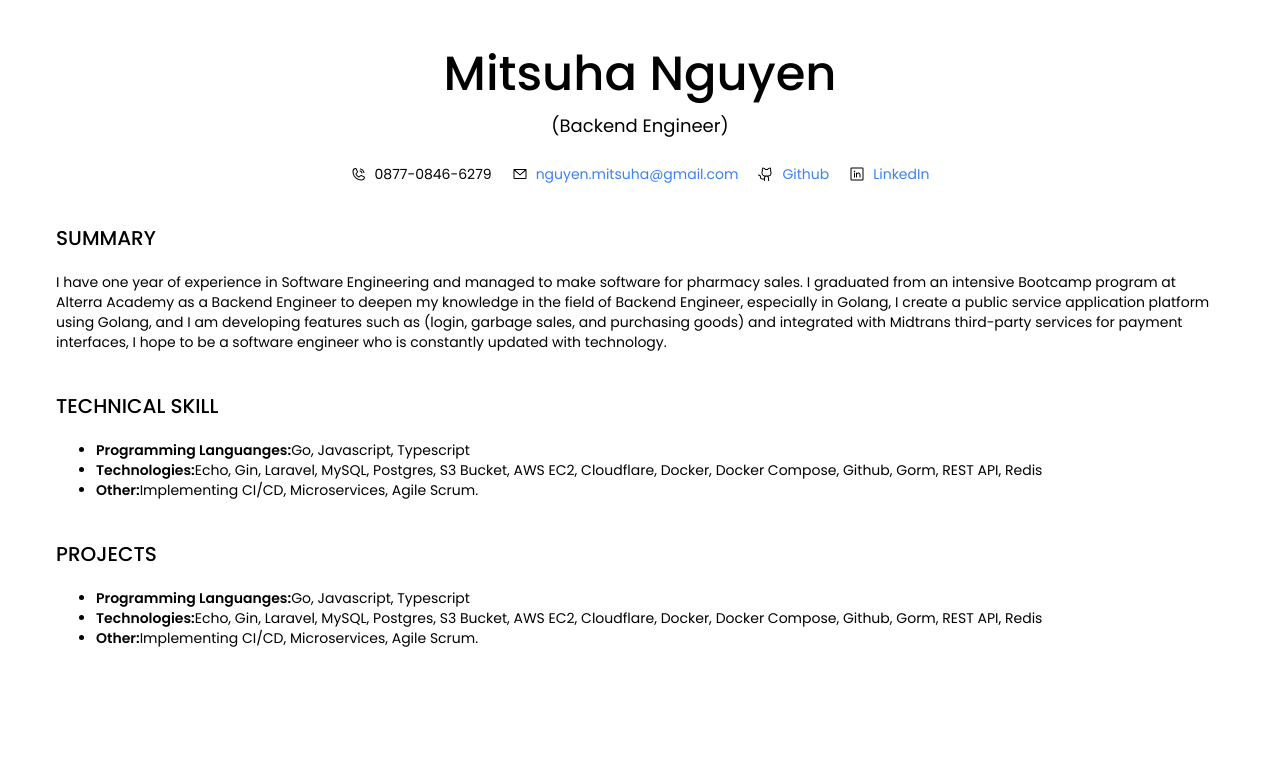
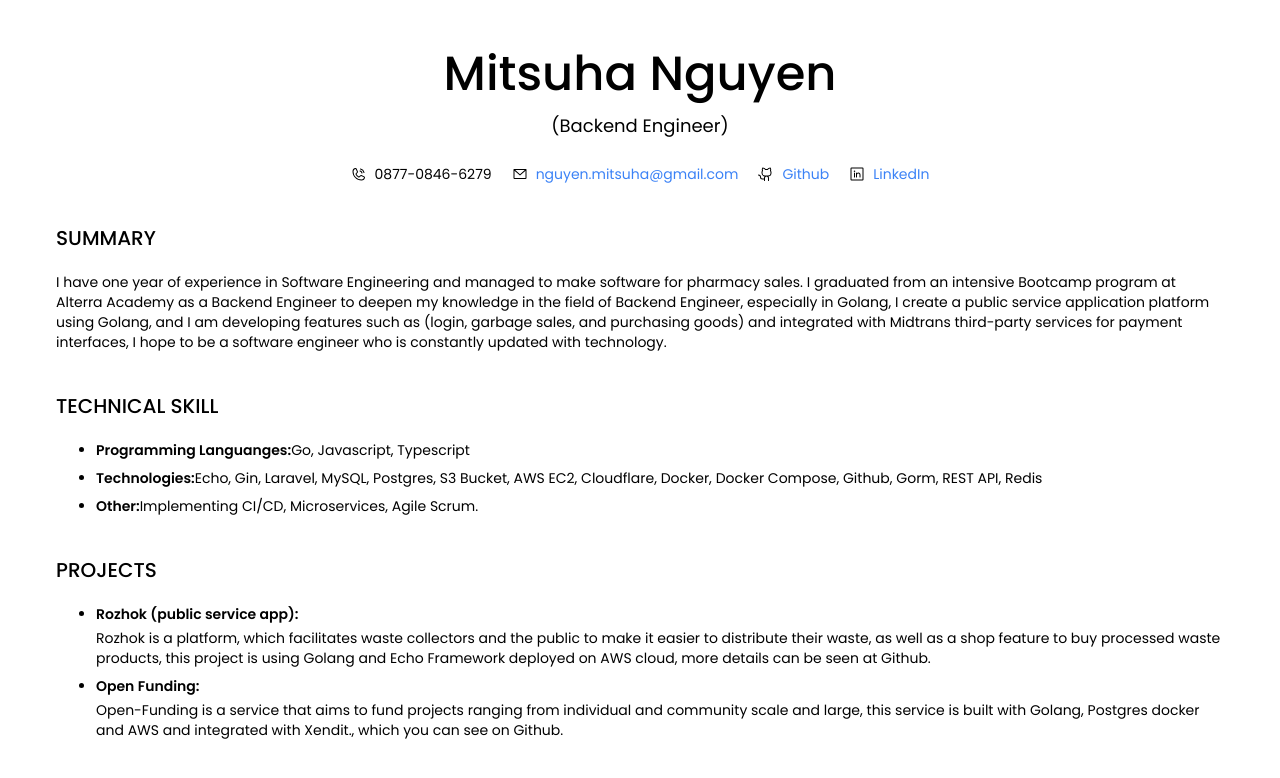
Before and after one commit to vizucode/online-resume, a Next.js app: page / in a window 1280 px wide. Shown: the top 778 px of the page. Built offline with nearby package versions, Linux system fonts and the light colour scheme.

Commit message:
feat: projects

```diff
--- /dev/null
+++ b/app/components/ListProject.jsx
@@ -0,0 +1,28 @@
+import Link from "next/link"
+
+
+const ListProject = ({index, value, link}) => {
+
+    return (
+        <>
+            <ul className="list-disc pl-10">
+                <li className="font-main text-black text-sm my-2">
+                    <span className="font-semibold">
+                        {
+                            link != "" ? (
+                                <Link className="hover:text-blue-500" href={link}>{index}:</Link>
+                            ) :
+                            (
+                                <span>{index}:</span>
+                            )
+                        }
+                    </span>
+                    <br />
+                    <p className="mt-1">{value}</p>
+                </li>
+            </ul>
+        </>
+    )
+}
+
+export default ListProject
--- a/app/components/ListSkill.jsx
+++ b/app/components/ListSkill.jsx
@@ -4,7 +4,7 @@ const ListSkill = ({index, value}) => {
 
     return (
         <>
-            <ul className="list-disc pl-10">
+            <ul className="list-disc pl-10 my-2">
                 <li className="font-main text-black text-sm">
                     <span className="font-semibold">{index}:</span>
                     {value}
--- a/app/page.js
+++ b/app/page.js
@@ -1,6 +1,7 @@
 import { PhoneCall, EnvelopeSimple, GithubLogo, LinkedinLogo } from "@phosphor-icons/react/dist/ssr";
 import HeaderItems from "./components/HeaderItems";
 import ListSkill from "./components/ListSkill";
+import ListProject from "./components/ListProject";
 
 export default function Home() {
 
@@ -44,6 +45,20 @@ export default function Home() {
     },
   ]
 
+  const Projects = [
+    {
+      index: "Rozhok (public service app)",
+      value: "Rozhok is a platform, which facilitates waste collectors and the public to make it easier to distribute their waste, as well as a shop feature to buy processed waste products, this project is using Golang and Echo Framework deployed on AWS cloud, more details can be seen at Github.",
+      link: "https://github.com/capstone-rozhok-app/backend"
+    },
+    {
+      index: "Open Funding",
+      value: "Open-Funding is a service that aims to fund projects ranging from individual and community scale and large, this service is built with Golang, Postgres docker and AWS and integrated with Xendit., which you can see on Github.",
+      link: "https://github.com/romodeus/open-funding"
+    }
+  ]
+
+
   return (
     <main className="p-5 lg:p-14">
       {/* Header */}
@@ -74,8 +89,8 @@ export default function Home() {
       <section>
         <p className="font-main text-xl font-medium text-black mt-10 mb-5 uppercase">Projects</p>
         {
-          SkillSet.map((item, index) => (
-            <ListSkill key={index} index={item.index} value={item.value} />
+          Projects.map((item, index) => (
+            <ListProject key={index} index={item.index} value={item.value} link={item.link} />
           ))
         }
       </section>
```
